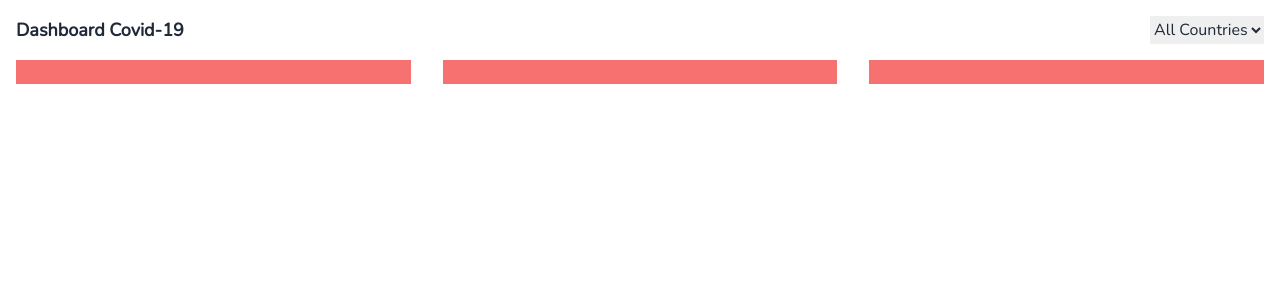
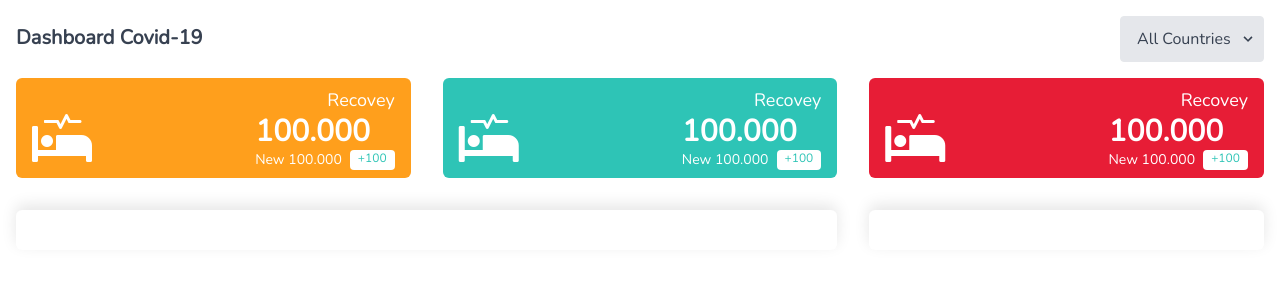
Before and after one commit to rizkypujiraharja/vue-visualization-covid19, a Vue app: page / in a window 1280 px wide. Shown: the top 300 px of the page. Built offline with nearby package versions, Linux system fonts and the light colour scheme.

Commit message:
Layouting Tailwind

```diff
--- a/public/index.html
+++ b/public/index.html
@@ -6,6 +6,7 @@
     <meta name="viewport" content="width=device-width,initial-scale=1.0">
     <link rel="icon" href="<%= BASE_URL %>favicon.ico">
     <link href="https://fonts.googleapis.com/css2?family=Nunito&display=swap" rel="stylesheet">
+    <link rel="stylesheet" href="https://cdnjs.cloudflare.com/ajax/libs/font-awesome/5.14.0/css/all.min.css" integrity="sha512-1PKOgIY59xJ8Co8+NE6FZ+LOAZKjy+KY8iq0G4B3CyeY6wYHN3yt9PW0XpSriVlkMXe40PTKnXrLnZ9+fkDaog==" crossorigin="anonymous" />
     <title><%= htmlWebpackPlugin.options.title %></title>
   </head>
   <body class="antialiased">
--- a/src/App.vue
+++ b/src/App.vue
@@ -1,24 +1,87 @@
 <template>
-  <div class="container py-4 text-gray-800">
+  <div class="container py-4 text-gray-700">
     <div class="flex justify-between mb-4">
-      <div class="text-lg font-bold">Dashboard Covid-19</div>
+      <div class="text-xl pt-2 font-bold">Dashboard Covid-19</div>
 
-      <select>
-        <option value="">All Countries</option>
-      </select>
+      <div class="relative">
+        <select class="block appearance-none w-full bg-gray-200 border border-gray-200 text-gray-700 py-3 px-4 pr-8 rounded leading-tight focus:outline-none focus:bg-white focus:border-gray-500">
+          <option>All Countries</option>
+          <option>Indonesia</option>
+          <option>Japan</option>
+        </select>
+        <div class="pointer-events-none absolute inset-y-0 right-0 flex items-center px-2 text-gray-700">
+          <svg class="fill-current h-4 w-4" xmlns="http://www.w3.org/2000/svg" viewBox="0 0 20 20"><path d="M9.293 12.95l.707.707L15.657 8l-1.414-1.414L10 10.828 5.757 6.586 4.343 8z"/></svg>
+        </div>
+      </div>
     </div>
 
     <div class="flex flex-wrap sm:-mx-4">
       <div class="w-full sm:w-1/3 sm:px-4 mb-4">
-        <div class="bg-red-400">&nbsp;</div>
+        <div class="bg-warning rounded-md px-4 py-2 text-white">
+          <div class="text-lg text-right">Recovey</div>
+          <div class="flex justify-between">
+            <div class="text-5xl">
+              <i class="fas fa-procedures"></i>
+            </div>
+            <div>
+              <div class="text-3xl font-bold">100.000</div>
+              <div class="text-sm flex">
+                New 100.000
+                <span class="ml-2 bg-white rounded text-success py-0 px-2 text-xs">+100</span>
+              </div>
+            </div>
+          </div>
+        </div>
       </div>
       <div class="w-full sm:w-1/3 sm:px-4 mb-4">
-        <div class="bg-red-400">&nbsp;</div>
+        <div class="bg-success rounded-md px-4 py-2 text-white">
+          <div class="text-lg text-right">Recovey</div>
+          <div class="flex justify-between">
+            <div class="text-5xl">
+              <i class="fas fa-procedures"></i>
+            </div>
+            <div>
+              <div class="text-3xl font-bold">100.000</div>
+              <div class="text-sm flex">
+                New 100.000
+                <span class="ml-2 bg-white rounded text-success py-0 px-2 text-xs">+100</span>
+              </div>
+            </div>
+          </div>
+        </div>
       </div>
       <div class="w-full sm:w-1/3 sm:px-4 mb-4">
-        <div class="bg-red-400">&nbsp;</div>
+        <div class="bg-danger rounded-md px-4 py-2 text-white">
+          <div class="text-lg text-right">Recovey</div>
+          <div class="flex justify-between">
+            <div class="text-5xl">
+              <i class="fas fa-procedures"></i>
+            </div>
+            <div>
+              <div class="text-3xl font-bold">100.000</div>
+              <div class="text-sm flex">
+                New 100.000
+                <span class="ml-2 bg-white rounded text-success py-0 px-2 text-xs">+100</span>
+              </div>
+            </div>
+          </div>
+        </div>
       </div>
     </div>
+
+    <div class="flex flex-wrap sm:-mx-4 mt-4">
+      <div class="w-full sm:w-2/3 sm:px-4 mb-4">
+        <div class="bg-white rounded-md px-4 py-2 shadow-top">
+          &nbsp;
+        </div>
+      </div>
+      <div class="w-full sm:w-1/3 sm:px-4 mb-4">
+        <div class="bg-white rounded-md px-4 py-2 shadow-top">
+          &nbsp;
+        </div>
+      </div>
+    </div>
+
   </div>
 </template>
 
--- a/tailwind.config.js
+++ b/tailwind.config.js
@@ -1,9 +1,19 @@
 module.exports = {
   theme: {
-    container: {
-      center:'true',
-      padding:'1rem'
-    },
+    extend: {
+      container: {
+        center:'true',
+        padding:'1rem'
+      },
+      colors: {
+        warning: '#FF9F1C',
+        success: '#2EC4B6',
+        danger: '#E71D36',
+      },
+      boxShadow: {
+        top: '0px -5px 15px rgba(0, 0, 0, 0.1)',
+      },
+    }
   },
   variants: {},
   plugins: [],
```
